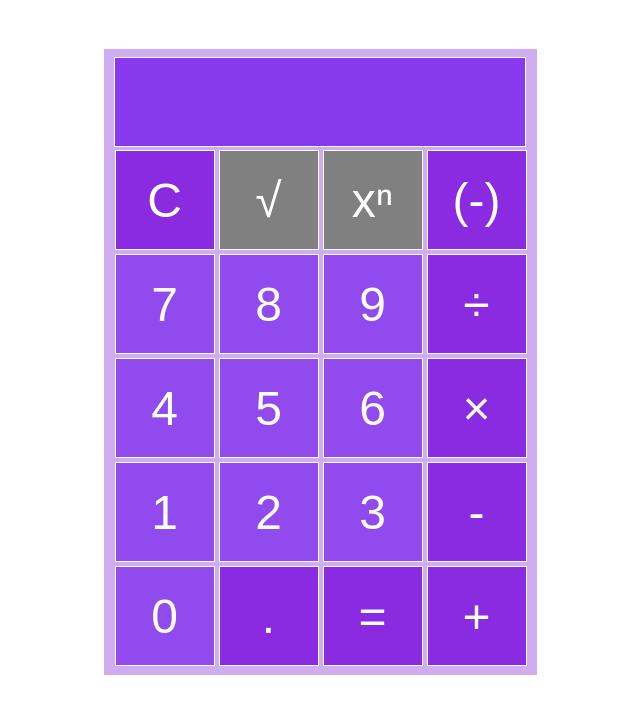
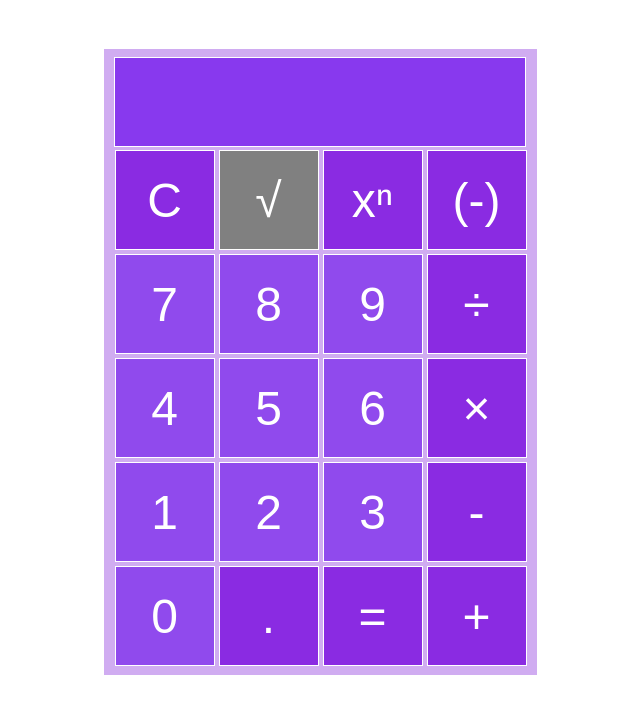
Before and after one commit to salemuxo/web-calculator, a plain HTML site: page index.html in a window 1280 px wide. Shown: the whole page, without its empty margins (320-960 px from the left). Drawn offline with Linux system fonts and the light colour scheme.

```diff
--- a/index.html
+++ b/index.html
@@ -14,7 +14,7 @@
         <tr>
           <td><button>C</button></td>
           <td><button disabled>√</button></td>
-          <td><button disabled>xⁿ</button></td>
+          <td><button>xⁿ</button></td>
           <td><button>(-)</button></td>
         </tr>
         <tr>
--- a/main.js
+++ b/main.js
@@ -38,6 +38,7 @@
   if (func === "+" || func === "-") storedFuncs.push(func);
   else if (func === "×") storedFuncs.push("*");
   else if (func === "÷") storedFuncs.push("/");
+  else if (func === "xⁿ") storedFuncs.push("**");
   if (outputText.innerHTML.length != 0) {
     storedNums.push(outputText.innerHTML);
     calcBooleans.toClear = true;
```
